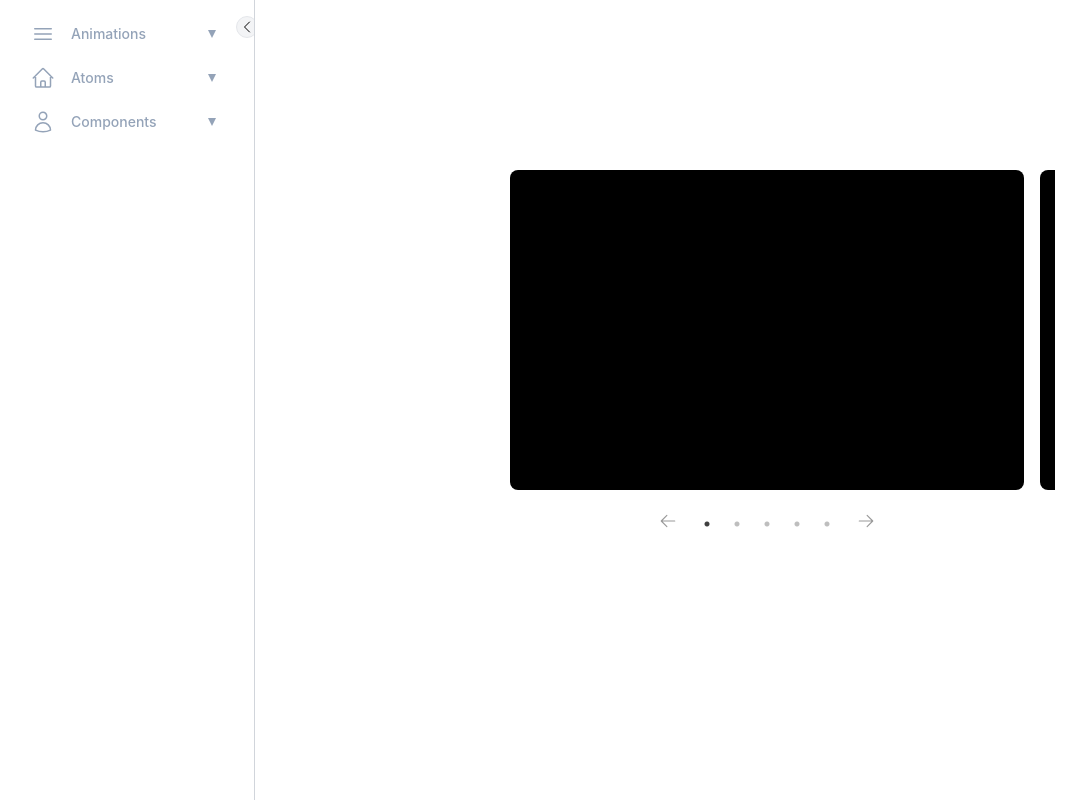
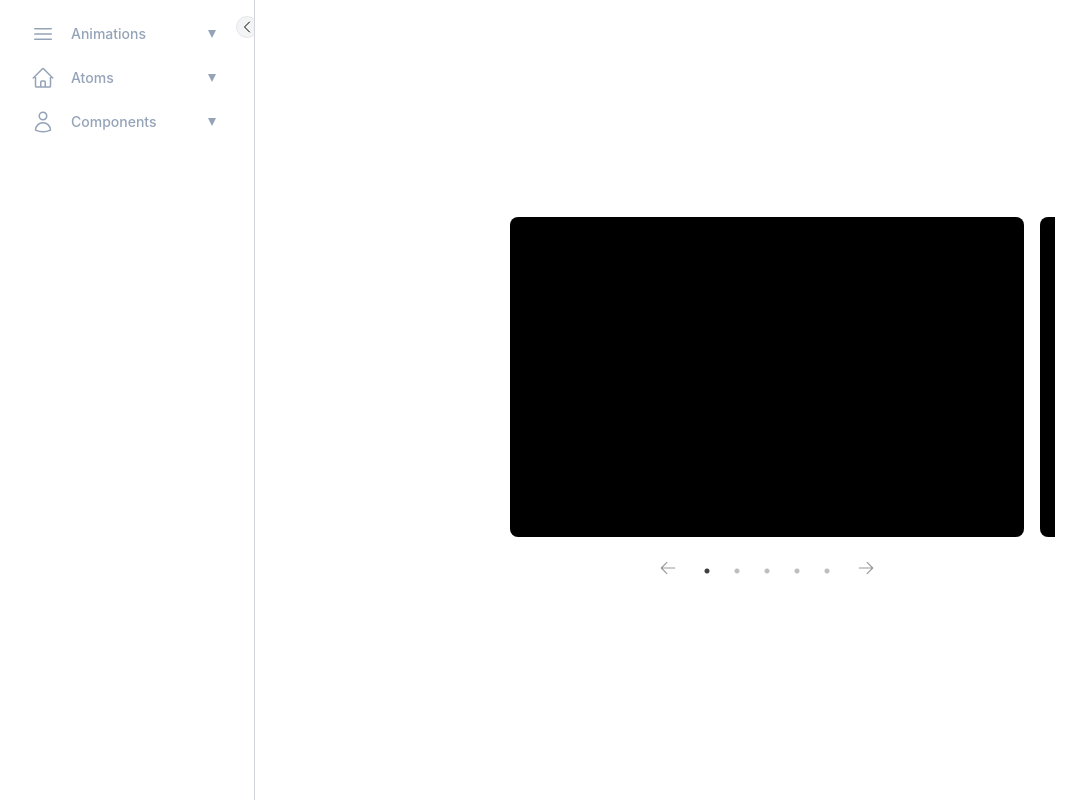
Before and after one commit to shootlens/animations, a React (Create React App) app: page /carousel-page in a window 1280 px wide. Shown: the whole page, without its empty margins (1-1087 px from the left). Built offline with nearby package versions, Linux system fonts and the light colour scheme.

Commit message:
items-center

```diff
--- a/src/pages/carousel-page.jsx
+++ b/src/pages/carousel-page.jsx
@@ -27,7 +27,8 @@ const CarouselPage = () => {
   };
 
   return (
-    <div className="max-w-xl mx-auto items-center my-[170px]">
+    <div className="flex items-center h-full">
+      <div className="max-w-xl mx-auto">
         <div className="slider-container">
           <Slider ref={sliderRef} {...settings} className="parent-container">
             <div className="card-container">
@@ -63,7 +64,10 @@ const CarouselPage = () => {
         </div>
         <div className="flex justify-evenly cursor-pointer mt-4 button-container items-center">
           <div>
-          <button className="button slick-carousel-button " onClick={previous}>
+            <button
+              className="button slick-carousel-button "
+              onClick={previous}
+            >
               <ArrowLeftIcon className="w-[18px] h-[18px] text-[#999999]" />
             </button>
           </div>
@@ -77,6 +81,7 @@ const CarouselPage = () => {
           </div>
         </div>
       </div>
+    </div>
   );
 };
 
```
Lines whose indentation alone changed are shown as unchanged.
